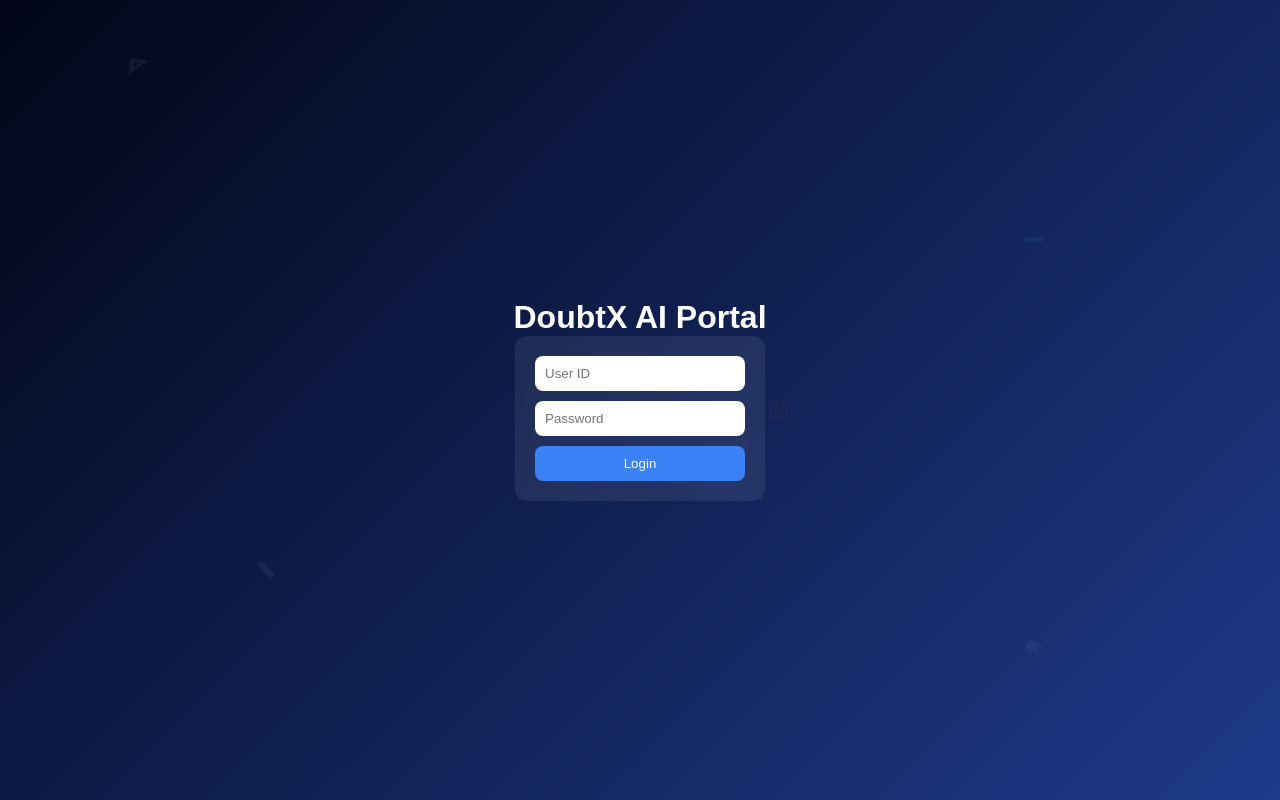
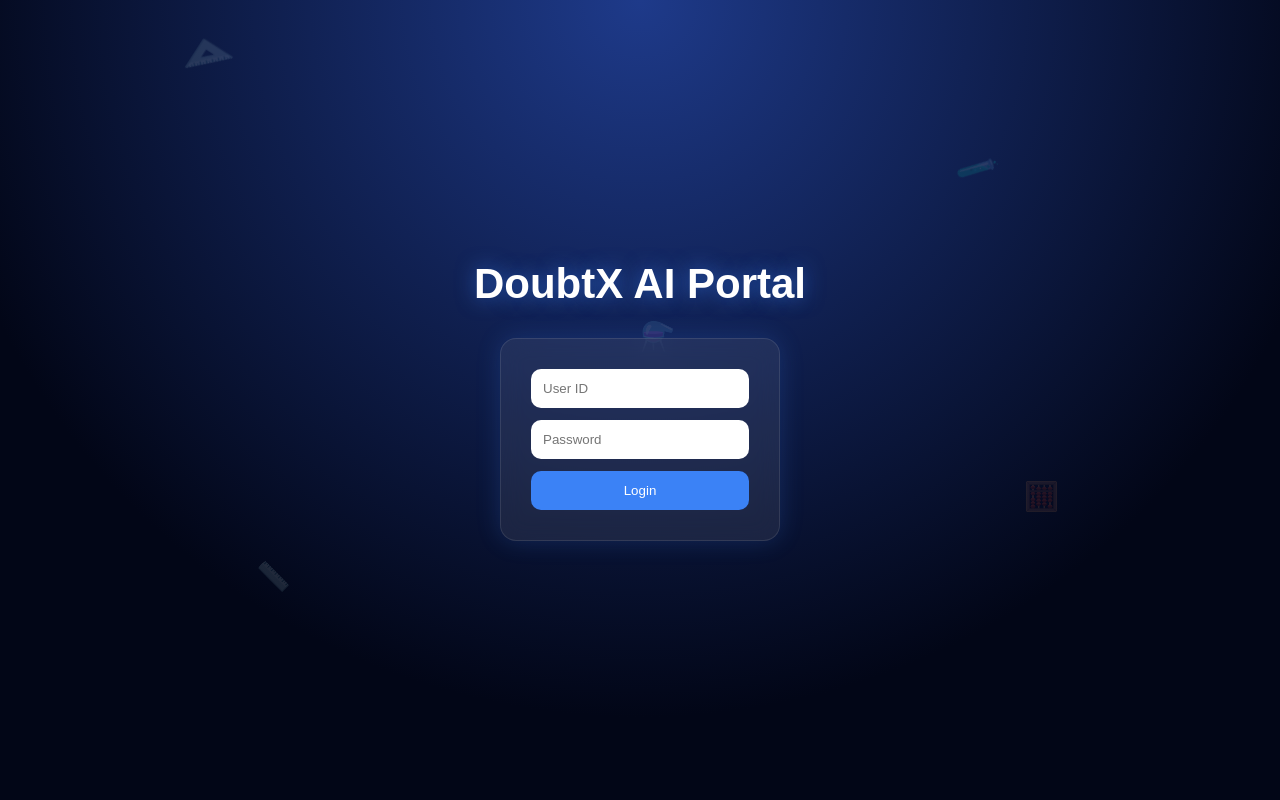
Before and after one commit to Suhrit-GG/doubtx-ai-v2, a Next.js app: page / in a window 1280 px wide. Built offline with nearby package versions, Linux system fonts and the light colour scheme.

Commit message:
OG level UI fix

```diff
--- a/app/globals.css
+++ b/app/globals.css
@@ -8,53 +8,64 @@
 /* BODY */
 body {
   font-family: Arial, sans-serif;
-  background: linear-gradient(135deg, #020617, #1e3a8a);
+  background: radial-gradient(circle at top, #1e3a8a, #020617 70%);
   color: white;
   min-height: 100vh;
   overflow-x: hidden;
 }
 
-/* ===== FLOATING ICONS ===== */
+/* ===== FLOATING ICON LAYER ===== */
 .floating-icons {
   position: fixed;
   inset: 0;
   z-index: 0;
   pointer-events: none;
+  overflow: hidden;
 }
 
+/* INDIVIDUAL ICON */
 .icon {
   position: absolute;
-  opacity: 0.08;
-  animation: float 20s infinite linear;
+  font-size: 28px;
+  opacity: 0.15;
+  animation: float 18s infinite ease-in-out;
 }
 
-/* Different positions + delays */
-.icon:nth-child(1) { top: 10%; left: 10%; animation-delay: 0s; }
-.icon:nth-child(2) { top: 30%; left: 80%; animation-delay: 3s; }
+/* RANDOM POSITIONS */
+.icon:nth-child(1) { top: 10%; left: 15%; animation-delay: 0s; }
+.icon:nth-child(2) { top: 20%; left: 75%; animation-delay: 3s; }
 .icon:nth-child(3) { top: 70%; left: 20%; animation-delay: 6s; }
-.icon:nth-child(4) { top: 50%; left: 60%; animation-delay: 9s; }
-.icon:nth-child(5) { top: 80%; left: 80%; animation-delay: 12s; }
+.icon:nth-child(4) { top: 60%; left: 80%; animation-delay: 9s; }
+.icon:nth-child(5) { top: 40%; left: 50%; animation-delay: 12s; }
 
-/* FLOAT ANIMATION */
+/* FLOAT MOTION */
 @keyframes float {
-  0%   { transform: translateY(0px) rotate(0deg); }
-  50%  { transform: translateY(-40px) rotate(180deg); }
-  100% { transform: translateY(0px) rotate(360deg); }
+  0%   { transform: translateY(0px) scale(1) rotate(0deg); }
+  50%  { transform: translateY(-50px) scale(1.2) rotate(180deg); }
+  100% { transform: translateY(0px) scale(1) rotate(360deg); }
 }
 
-/* SCROLL */
-html {
-  scroll-behavior: smooth;
+/* GLASS CARD */
+.glass {
+  background: rgba(255,255,255,0.08);
+  backdrop-filter: blur(12px);
+  border: 1px solid rgba(255,255,255,0.1);
+  box-shadow: 0 0 25px rgba(59,130,246,0.2);
+}
+
+/* BUTTON */
+button {
+  transition: 0.3s;
+}
+button:hover {
+  transform: scale(1.05);
+  box-shadow: 0 0 15px #3b82f6;
 }
 
 /* SCROLLBAR */
 ::-webkit-scrollbar {
   width: 8px;
 }
-::-webkit-scrollbar-track {
-  background: #020617;
-}
 ::-webkit-scrollbar-thumb {
   background: #3b82f6;
-  border-radius: 10px;
 }
--- a/app/page.tsx
+++ b/app/page.tsx
@@ -29,9 +29,9 @@ export default function HomePage() {
         <div className="icon">⚗️</div>
       </div>
 
-      <h1>DoubtX AI Portal</h1>
+      <h1 className="title">DoubtX AI Portal</h1>
 
-      <div className="card">
+      <div className="card glass">
         <input placeholder="User ID" onChange={(e) => setId(e.target.value)} />
         <input type="password" placeholder="Password" onChange={(e) => setPass(e.target.value)} />
         <button onClick={login}>Login</button>
@@ -39,37 +39,41 @@ export default function HomePage() {
 
       <style>{`
         .container {
+          height: 100vh;
           display: flex;
           flex-direction: column;
+          justify-content: center;
           align-items: center;
-          justify-content: center;
-          height: 100vh;
           position: relative;
           z-index: 1;
         }
 
+        .title {
+          font-size: 42px;
+          margin-bottom: 30px;
+          text-shadow: 0 0 20px rgba(59,130,246,0.6);
+        }
+
         .card {
-          background: rgba(255,255,255,0.08);
-          padding: 20px;
-          border-radius: 12px;
+          padding: 30px;
+          border-radius: 16px;
           display: flex;
           flex-direction: column;
-          gap: 10px;
-          width: 250px;
-          backdrop-filter: blur(8px);
+          gap: 12px;
+          width: 280px;
         }
 
         input {
-          padding: 10px;
-          border-radius: 8px;
+          padding: 12px;
+          border-radius: 10px;
           border: none;
         }
 
         button {
-          padding: 10px;
+          padding: 12px;
+          border-radius: 10px;
+          border: none;
           background: #3b82f6;
-          border: none;
-          border-radius: 8px;
           color: white;
           cursor: pointer;
         }
```
